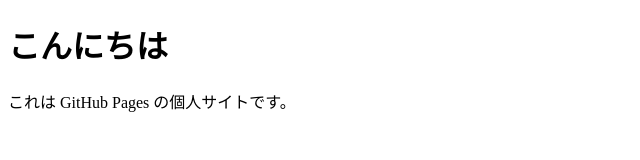
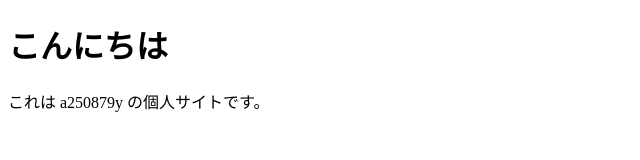
Before and after one commit to a250879y/a250879y.github.io, a plain HTML site: page index.html in a window 1280 px wide. Shown: the full height of the page, 0-640 px from the left. Drawn offline with Linux system fonts and the light colour scheme.

Commit message:
Update index.html

```diff
--- a/index.html
+++ b/index.html
@@ -7,6 +7,6 @@
 </head>
 <body>
   <h1>こんにちは</h1>
-  <p>これは GitHub Pages の個人サイトです。</p>
+  <p>これは a250879y の個人サイトです。</p>
 </body>
 </html>
```
